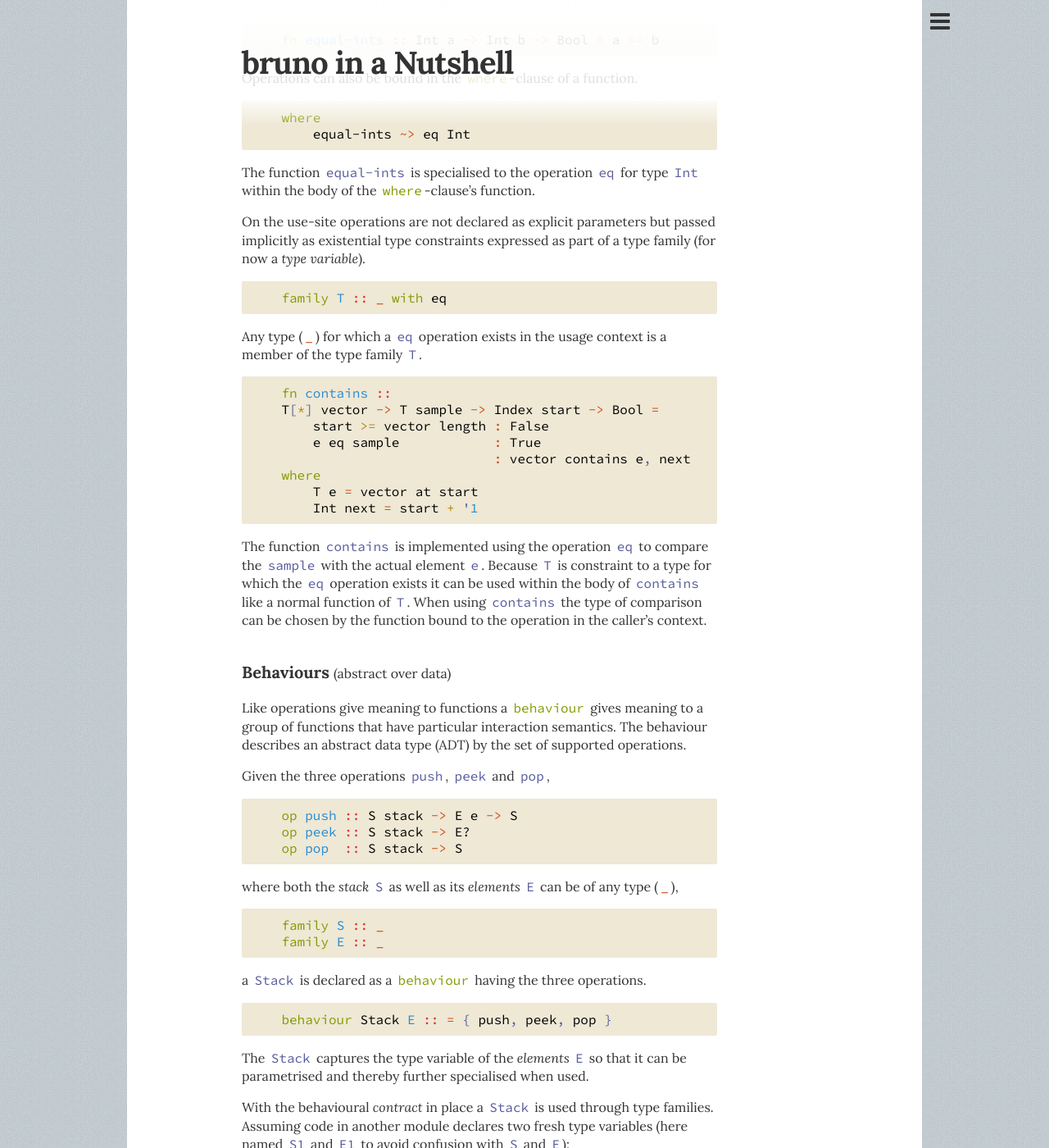
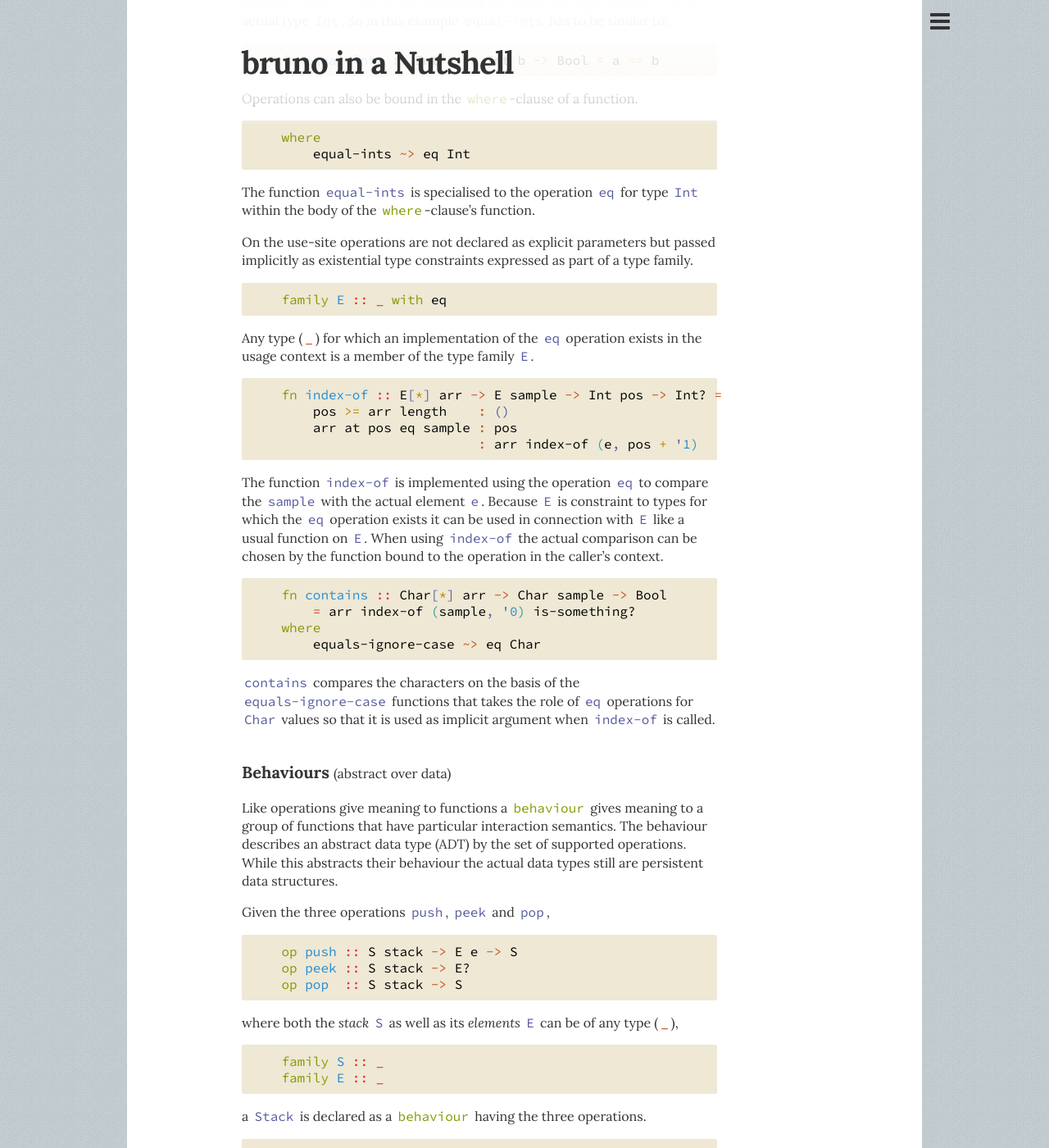
Before and after one commit to bruno-lang/bruno-lang.github.io, a Jekyll site: the page built from in-a-nutshell/index.md, in a window 1280 px wide and 1400 px high, scrolled down 12146 px. Shown: the whole window at 82% size. Built offline with Jekyll 4.4.1, drawn with Linux system fonts in a browser that asks for light colours; nearby versions of some CDN libraries; some of the changed text lies outside the part shown.

Commit message:
reorded and modified operations and behaviours

```diff
--- a/_layouts/default.html
+++ b/_layouts/default.html
@@ -24,6 +24,7 @@
 function highlight(_, html) {
    return html
 	.replace(/([a-z]+\s+)([-a-zA-Z0-9]+)(\s*(\[[^\]]+\]\s*)?::)/g, "$1<def>$2</def>$3")
+	.replace(/([a-z]+\s+)([-a-zA-Z0-9]+)(\s*\<def\>[-a-zA-Z0-9]+\<\/def\>\s*(\[[^\]]+\]\s*)?::)/g, "$1<def>$2</def>$3")
 	.replace(/(\s|^)(unit|dimension|data|fn|op|protocol|notation|where|ratio|family|system|machine|behaviour|val|proc|when|process|keyword|with|as)(\s|$)/g, '$1<kw>$2</kw>$3')
 
 	.replace(/"([^"]*)"/g, '<lit><ind>\"</ind>$1<ind>\"</ind></lit>')
--- a/in-a-nutshell/index.md
+++ b/in-a-nutshell/index.md
@@ -488,23 +488,23 @@
 abstract levels. Code duplication is avoided at the costs of a minimal runtime
 overhead.
 
-Operations, behaviours and notations, have their origins in the idea of an ADT
-and build upon dynamic dispatch at runtime. Type families in contrast statically
-abstract over the properties of member types and are used like type variables.
+### Notations _(abstract over cases)_
+
+### Type Families _(abstract over types)_
 
 ### Operations _(abstract over functions)_
 Operations are used to abstract over the meaning of a group of congeneric
 functions. This meaning is expressed through the operation's name.
 
 An operation `op` is an abstract or virtual nominal typed function.
-Most often operations are used in conbination with a _type variable_ as the
+Most often operations are used in conbination with a type variable as the
 target type is abstract as well.
 
 		op eq :: (T one -> T other -> Bool)
 
 The `eq` operation (`op`) is a virtual function of type `(T -> T -> Bool)` where
 `one` and `other` are of the same actual type substituted for the
-_type variable_ `T`.
+type variable `T`.
 
 #### Polymorphism à la carte
 Operations are implemented by functions of matching type through a explicitly
@@ -529,34 +529,39 @@
 within the body of the `where`-clause's function.
 
 On the use-site operations are not declared as explicit parameters but passed
-implicitly as existential type constraints expressed as part of a type family
-(for now a _type variable_).
+implicitly as existential type constraints expressed as part of a type family.
 
-		family T :: _ with eq
+		family E :: _ with eq
 
-Any type (`_`) for which a `eq` operation exists in the usage context is a
-member of the type family `T`.
+Any type (`_`) for which an implementation of the `eq` operation exists
+in the usage context is a member of the type family `E`.
 
-		fn contains ::
-		T[*] vector -> T sample -> Index start -> Bool =
-			start >= vector length : False
-			e eq sample            : True
-			                       : vector contains e, next
-		where
-			T e = vector at start
-			Int next = start + '1
+		fn index-of :: E[*] arr -> E sample -> Int pos -> Int? =
+			pos >= arr length    : ()
+			arr at pos eq sample : pos
+			                     : arr index-of (e, pos + '1)
 
-The function `contains` is implemented using the operation `eq` to compare the
-`sample` with the actual element `e`. Because `T` is constraint to a type for
-which the `eq` operation exists it can be used within the body of `contains`
-like a normal function of `T`. When using `contains` the type of comparison
+The function `index-of` is implemented using the operation `eq` to compare the
+`sample` with the actual element `e`. Because `E` is constraint to types for
+which the `eq` operation exists it can be used in connection with `E`
+like a usual function on `E`. When using `index-of` the actual comparison
 can be chosen by the function bound to the operation in the caller's context.
 
+		fn contains :: Char[*] arr -> Char sample -> Bool
+			= arr index-of (sample, '0) is-something?
+		where
+			equals-ignore-case ~> eq Char
+
+`contains` compares the characters on the basis of the `equals-ignore-case`
+functions that takes the role of `eq` operations for `Char` values so that it is
+used as implicit argument when `index-of` is called.
 
 ### Behaviours _(abstract over data)_
 Like operations give meaning to functions a `behaviour` gives meaning to a group
 of functions that have particular interaction semantics. The behaviour describes
 an abstract data type (ADT) by the set of supported operations.
+While this abstracts their behaviour the actual data types still are persistent
+data structures.
 
 Given the three operations `push`, `peek` and `pop`,
 
@@ -587,13 +592,17 @@
 Any type (`_`) that in known to _behave_ `as` a `Stack` is a member of the
 type family `S1`; thus `S1` can be used as `Stack` of elements of type `E1`.
 The fresh type variable `E1` is substituted for the earlier captured variable `E`.
+That mean `E1` must be sufficient to satify `E` but can be more specialised.
+
+On the basis of `S1` and `E1` functions can be declared using the `Stack`
+operations.
 
 		fn push? :: S1 stack -> E1 e -> S1 =
 			stack peek is-nothing? : stack push e
 			                       : stack
 
-The function `push?` just pushes the element `e` to the `stack` if it is empty,
-otherwise the stack is left unchanged. `S1` is known to have the `Stack`
+The function `push?` just pushes the element `e` to the `stack` if the stack is
+empty, otherwise the stack is left unchanged. `S1` is known to have the `Stack`
 `behaviour` so `push` and `peek` can be used as if they were function declared
 on type `S1`.
 
@@ -612,8 +621,8 @@
 stated in the mapped functions. If multiple function of same name are in the
 name-space the function is qualified with the containing module or library name.
 
-The actual implementing functions are usual (maybe existing) functions.
-To illustrate `push` on basis of an array:
+A behaviour's actual implementation consists of functions.
+Here `push` on basis of an array:
 
 		family E :: _
 		fn array-push :: E[] stack -> E e -> E[]
@@ -624,10 +633,6 @@
 As `array-push` is equivalent to `prepand` the mapping could very well also
 used `prepand` directly.
 
-
-### Notations _(abstract over cases)_
-
-### Type Families _(abstract over types)_
 
 
 
```
